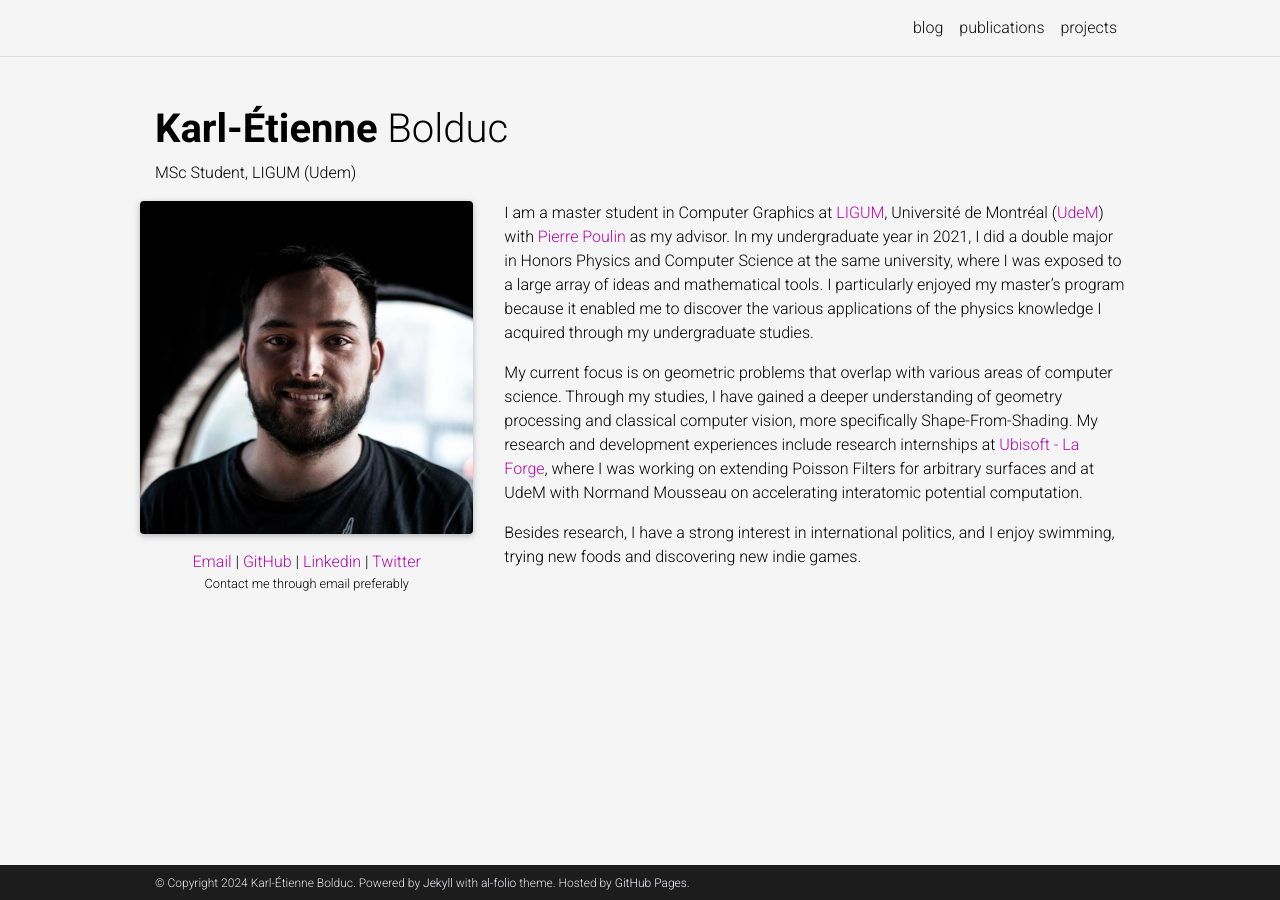
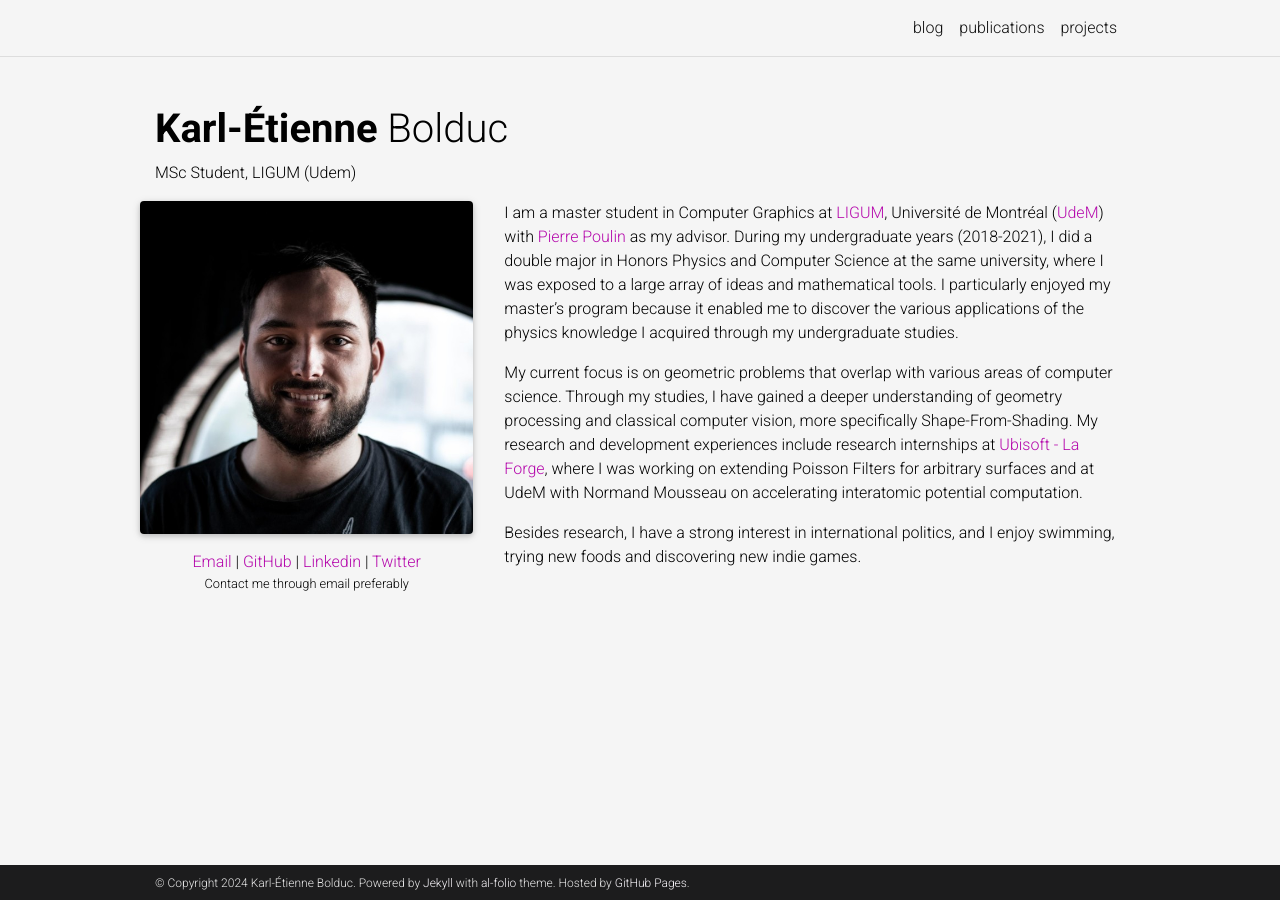
Before and after one commit to bolducke/bolducke.github.io, a Jekyll site: the page built from _pages/about.md, in a window 1280 px wide. Built offline with Jekyll 4.4.1, drawn with Linux system fonts in a browser that asks for light colours; full-size pictures stand in for the smaller copies a plugin makes; comment, search, counter and statistics services are not loaded; a style sheet for code colours, icons or effects is not loaded.

Commit message:
Improve About Content

```diff
--- a/_pages/about.md
+++ b/_pages/about.md
@@ -19,7 +19,7 @@ selected_papers: false # includes a list of papers marked as "selected={true}"
 social: true  # includes social icons at the bottom of the page
 ---
 
-I am a master student in Computer Graphics at [LIGUM](http://www.ligum.umontreal.ca/), Université de Montréal ([UdeM](https://www.umontreal.ca/)) with [Pierre Poulin](http://www.iro.umontreal.ca/~poulin) as my advisor. In my undergraduate year in 2021, I did a double major in Honors Physics and Computer Science at the same university, where I was exposed to a large array of ideas and mathematical tools. I particularly enjoyed my master's program because it enabled me to discover the various applications of the physics knowledge I acquired through my undergraduate studies.
+I am a master student in Computer Graphics at [LIGUM](http://www.ligum.umontreal.ca/), Université de Montréal ([UdeM](https://www.umontreal.ca/)) with [Pierre Poulin](http://www.iro.umontreal.ca/~poulin) as my advisor. During my undergraduate years (2018-2021), I did a double major in Honors Physics and Computer Science at the same university, where I was exposed to a large array of ideas and mathematical tools. I particularly enjoyed my master's program because it enabled me to discover the various applications of the physics knowledge I acquired through my undergraduate studies.
 
 My current focus is on geometric problems that overlap with various areas of computer science. Through my studies, I have gained a deeper understanding of geometry processing and classical computer vision, more specifically Shape-From-Shading. My research and development experiences include research internships at [Ubisoft - La Forge](https://www.google.com/search?q=ubisoft+laforge&oq=ubisoft+laforge&aqs=chrome..69i57j0i10i512l2.2875j0j4&sourceid=chrome&ie=UTF-8), where I was working on extending Poisson Filters for arbitrary surfaces and at UdeM with Normand Mousseau on accelerating interatomic potential computation.
 
```
